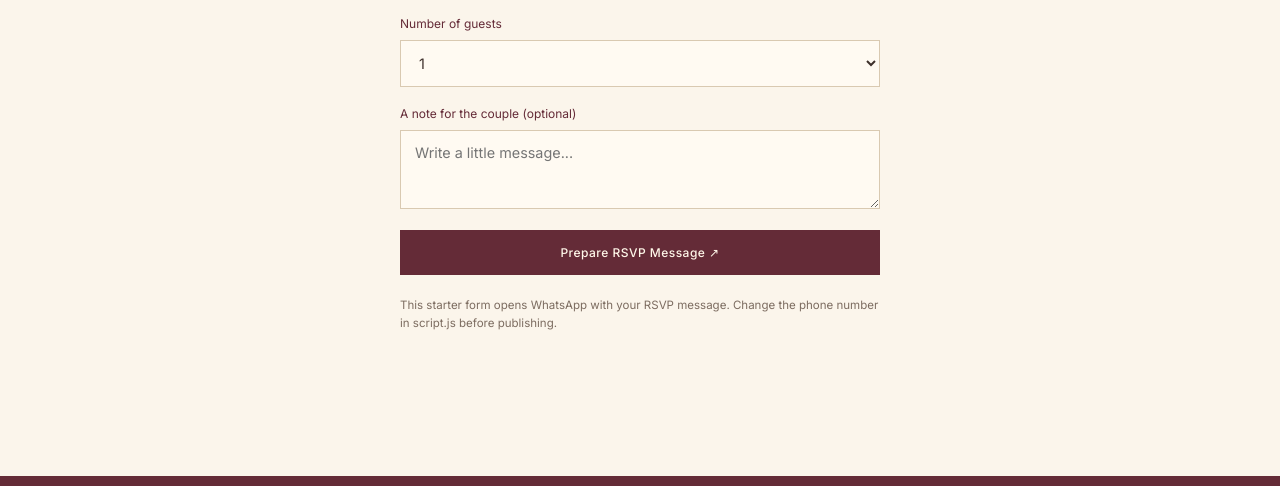
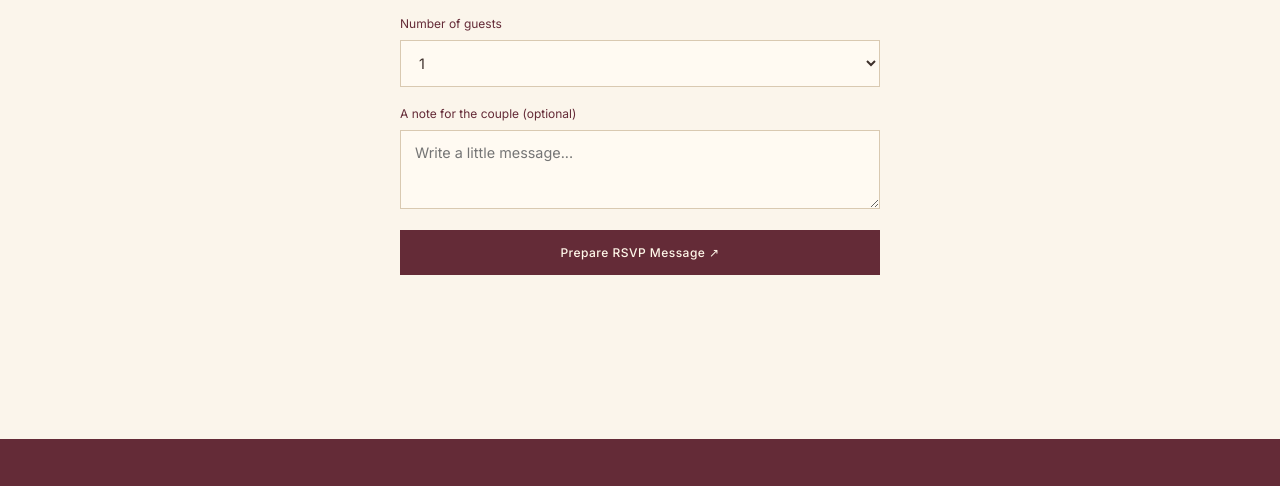
Before and after one commit to krishprajapatiak-oss/Wedding-Invitation-Website, a plain HTML site: page royal-wedding-invitation/royal-wedding-invitation/index.html in a window 1280 px wide. Shown: the part 3879-4365 px from the top of the page. Drawn offline with nearby package versions, Linux system fonts and the light colour scheme.

Commit message:
Update index.html

```diff
--- a/royal-wedding-invitation/royal-wedding-invitation/index.html
+++ b/royal-wedding-invitation/royal-wedding-invitation/index.html
@@ -102,7 +102,7 @@
         <select id="guestCount" name="guestCount"><option>1</option><option>2</option><option>3</option><option>4</option><option>5+</option></select>
         <label for="message">A note for the couple (optional)</label><textarea id="message" name="message" rows="3" placeholder="Write a little message..."></textarea>
         <button class="button button-gold submit-button" type="submit">Prepare RSVP Message ↗</button>
-        <p class="form-note">This starter form opens WhatsApp with your RSVP message. Change the phone number in script.js before publishing.</p>
+        <p class="form-note"></p>
         <p id="formStatus" class="form-status" role="status"></p>
       </form>
     </section>
```
